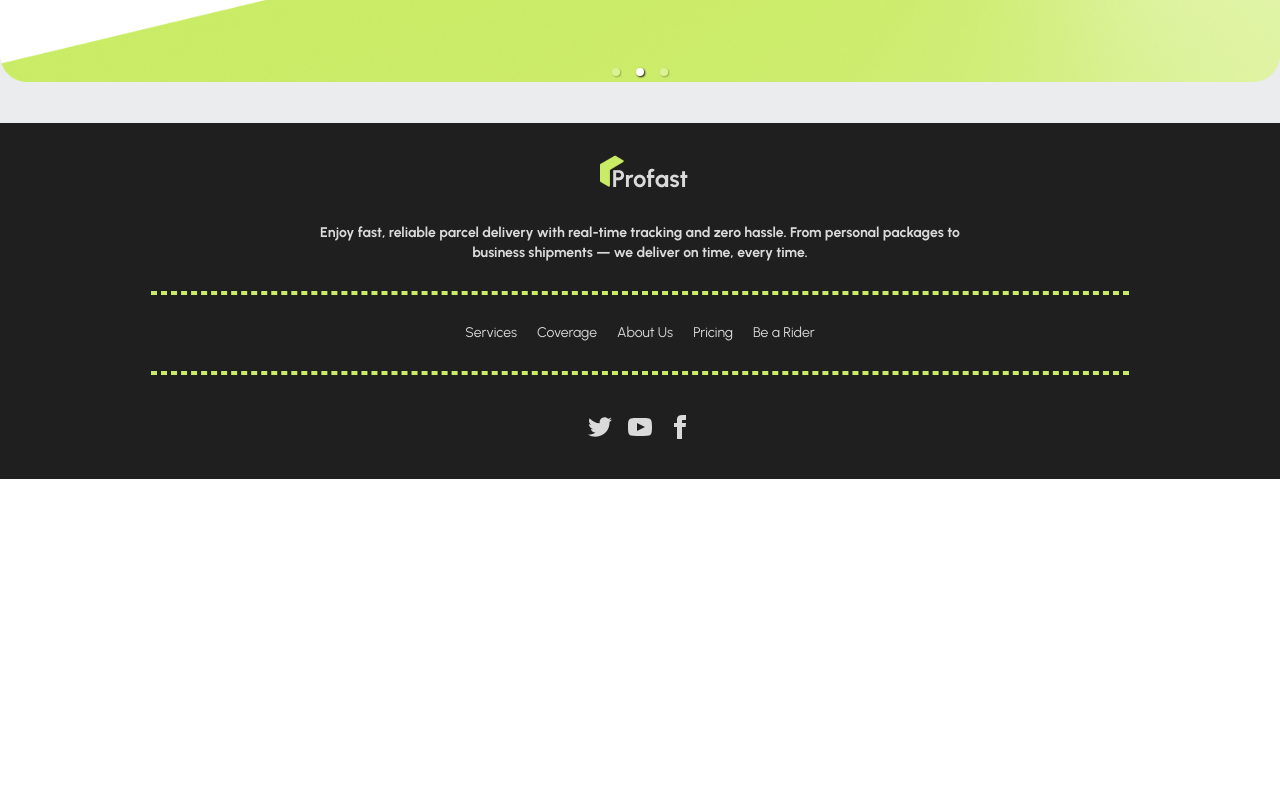
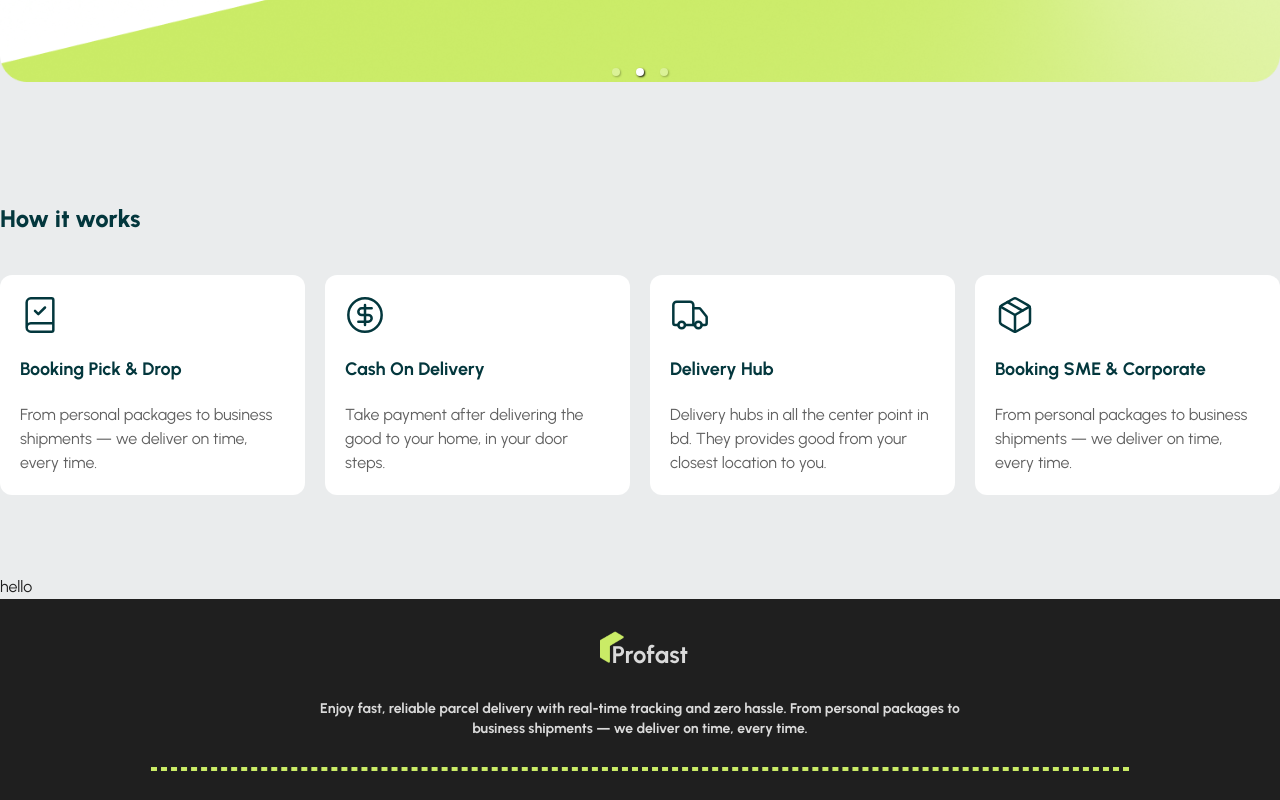
Before and after one commit to nmkhans/profast_frontend, a React (Vite) app: page / in a window 1280 px wide. Shown: the part 600-1400 px from the top of the page. Before the commit the page ends 1079 px from the top, so only its background shows below. Built offline with nearby package versions, Linux system fonts and the light colour scheme.

Commit message:
how it works section added

```diff
--- a/package.json
+++ b/package.json
@@ -11,6 +11,7 @@
   },
   "dependencies": {
     "@tailwindcss/vite": "^4.1.11",
+    "lucide-react": "^0.525.0",
     "react": "^19.1.0",
     "react-dom": "^19.1.0",
     "react-responsive-carousel": "^3.2.23",
--- a/src/pages/Home/Home.jsx
+++ b/src/pages/Home/Home.jsx
@@ -1,10 +1,14 @@
 import React from "react";
 import Banner from "./HomeComponents/Banner/Banner";
+import OurServices from "./HomeComponents/OurServices/OurServices";
+import WorkingFlow from "./HomeComponents/WorkingFlow/WorkingFlow";
 
 const Home = () => {
   return (
     <>
       <Banner />
+      <WorkingFlow />
+      <OurServices />
     </>
   );
 };
--- /dev/null
+++ b/src/pages/Home/HomeComponents/OurServices/OurServices.jsx
@@ -0,0 +1,12 @@
+import React from "react";
+import Container from "./../../../../layouts/Container";
+import services from "../../../../data/services.json";
+import ServiceCard from "./../ServiceCard/ServiceCard";
+
+const OurServices = () => {
+  return (
+   <>hello</>
+  );
+};
+
+export default OurServices;
--- /dev/null
+++ b/src/pages/Home/HomeComponents/ServiceCard/ServiceCard.jsx
@@ -0,0 +1,9 @@
+import React from 'react'
+
+const ServiceCard = () => {
+  return (
+    <div>ServiceCard</div>
+  )
+}
+
+export default ServiceCard
--- /dev/null
+++ b/src/pages/Home/HomeComponents/WorkCard/WorkCard.jsx
@@ -0,0 +1,22 @@
+import React from "react";
+
+const WorkCard = ({ work }) => {
+  const { title, description, Icon } = work;
+  return (
+    <div className="bg-base-100 p-5 rounded-xl">
+      <div>
+        <Icon strokeWidth={1.5} size={40} className="text-secondary" />
+      </div>
+      <div className="mt-5">
+        <h4 className="text-lg font-bold text-secondary">{title}</h4>
+      </div>
+      <div className="mt-5">
+        <p className="text-primary-content">
+          {description}
+        </p>
+      </div>
+    </div>
+  );
+};
+
+export default WorkCard;
--- /dev/null
+++ b/src/pages/Home/HomeComponents/WorkingFlow/WorkingFlow.jsx
@@ -0,0 +1,59 @@
+import React from "react";
+import Container from "./../../../../layouts/Container";
+import {
+  BookCheck,
+  CircleDollarSign,
+  Package,
+  Truck,
+} from "lucide-react";
+import WorkCard from "../WorkCard/WorkCard";
+
+const workFlows = [
+  {
+    title: "Booking Pick & Drop",
+    description:
+      "From personal packages to business shipments — we deliver on time, every time.",
+    Icon: BookCheck,
+  },
+  {
+    title: "Cash On Delivery",
+    description:
+      "Take payment after delivering the good to your home, in your door steps.",
+    Icon: CircleDollarSign,
+  },
+  {
+    title: "Delivery Hub",
+    description:
+      "Delivery hubs in all the center point in bd. They provides good from your closest location to you.",
+    Icon: Truck,
+  },
+  {
+    title: "Booking SME & Corporate",
+    description:
+      "From personal packages to business shipments — we deliver on time, every time.",
+    Icon: Package,
+  },
+];
+
+const WorkingFlow = () => {
+  return (
+    <section className="py-[80px]">
+      <Container>
+        <div>
+          <h3 className="text-secondary text-2xl font-extrabold">
+            How it works
+          </h3>
+        </div>
+        <div className="mt-10">
+          <div className="grid grid-cols-1 md:grid-cols-2 lg:grid-cols-4 gap-5">
+            {workFlows?.map((work, i) => (
+              <WorkCard key={i} work={work} />
+            ))}
+          </div>
+        </div>
+      </Container>
+    </section>
+  );
+};
+
+export default WorkingFlow;
```
Also changed, not shown: 1 other file (tests, documents, lock files or other folders).
